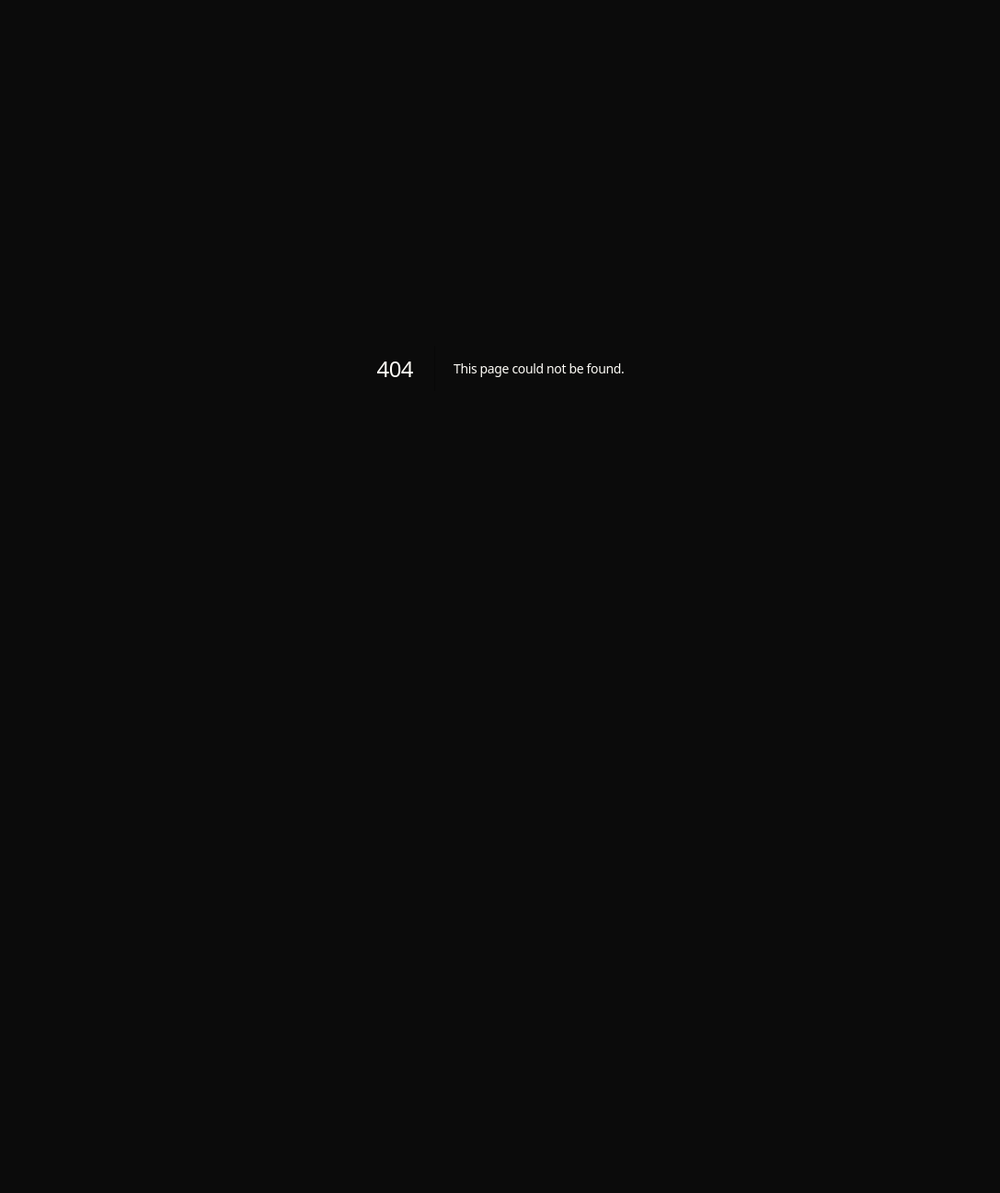
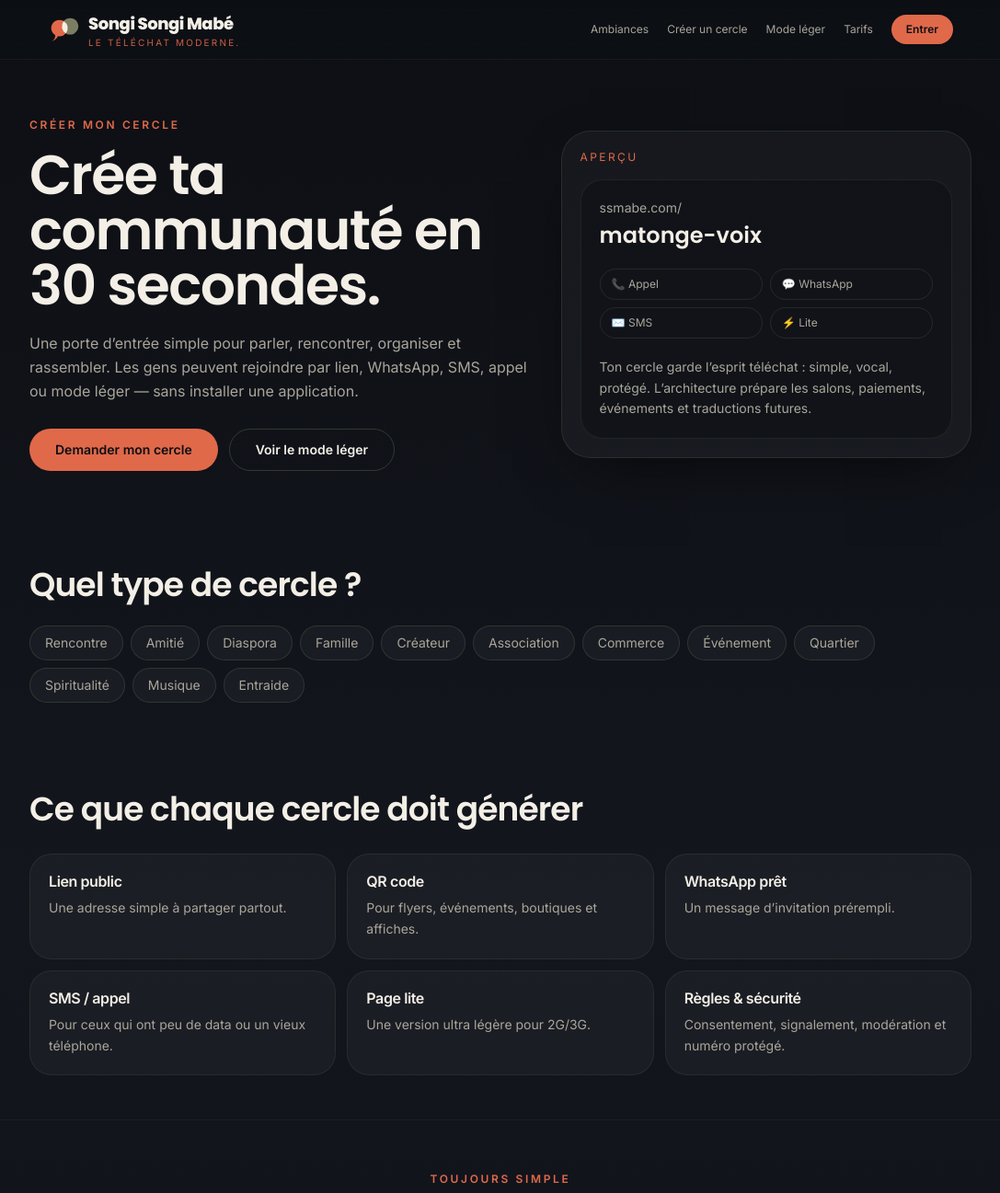
Before and after one commit to peupleaelionor/Ssmabe-, a Next.js app: page /create in a window 1280 px wide. Before the commit this address had no page. Shown: the top 1297 px of the page at 92% size, without its empty margins (96-1183 px from the left). Before the commit the page ends 800 px from the top, so only its background shows below. Built offline with nearby package versions, Linux system fonts and the light colour scheme.

Commit message:
feat: add create circle page

```diff
--- /dev/null
+++ b/src/app/create/page.tsx
@@ -0,0 +1,115 @@
+import type { Metadata } from "next";
+import Link from "next/link";
+import { Header } from "@/components/landing/Header";
+import { Footer } from "@/components/landing/Footer";
+import { ContactOptions } from "@/components/mvp/ContactOptions";
+
+export const metadata: Metadata = {
+  title: "Créer un cercle — Songi Songi Mabé",
+  description: "Crée une porte d’entrée simple pour ta communauté : lien, QR code, WhatsApp, SMS, appel et mode léger.",
+};
+
+const circleTypes = [
+  "Rencontre", "Amitié", "Diaspora", "Famille", "Créateur", "Association",
+  "Commerce", "Événement", "Quartier", "Spiritualité", "Musique", "Entraide",
+];
+
+const outputs = [
+  { title: "Lien public", text: "Une adresse simple à partager partout." },
+  { title: "QR code", text: "Pour flyers, événements, boutiques et affiches." },
+  { title: "WhatsApp prêt", text: "Un message d’invitation prérempli." },
+  { title: "SMS / appel", text: "Pour ceux qui ont peu de data ou un vieux téléphone." },
+  { title: "Page lite", text: "Une version ultra légère pour 2G/3G." },
+  { title: "Règles & sécurité", text: "Consentement, signalement, modération et numéro protégé." },
+];
+
+export default function CreateCirclePage() {
+  return (
+    <main className="min-h-screen overflow-x-hidden bg-gradient-to-b from-noir-abysse via-vert-nuit to-noir-abysse font-sans text-ivoire antialiased">
+      <Header />
+
+      <section className="px-5 pb-14 pt-28 sm:pt-32">
+        <div className="mx-auto max-w-5xl">
+          <div className="grid gap-8 lg:grid-cols-[1.1fr_0.9fr] lg:items-center">
+            <div>
+              <p className="text-xs font-semibold uppercase tracking-[0.22em] text-terra">Créer mon cercle</p>
+              <h1 className="mt-4 font-display text-[2.5rem] font-semibold leading-[1.05] text-ivoire sm:text-6xl">
+                Crée ta communauté en 30 secondes.
+              </h1>
+              <p className="mt-5 max-w-2xl text-base leading-relaxed text-gris-doux">
+                Une porte d’entrée simple pour parler, rencontrer, organiser et rassembler. Les gens peuvent rejoindre par lien, WhatsApp, SMS, appel ou mode léger — sans installer une application.
+              </p>
+              <div className="mt-7 flex flex-col gap-3 sm:flex-row">
+                <Link href="/beta?source=create-circle" className="flex min-h-11 items-center justify-center rounded-full bg-terra px-7 py-3 text-sm font-semibold text-noir-abysse transition hover:bg-terra-dark">
+                  Demander mon cercle
+                </Link>
+                <Link href="/lite" className="flex min-h-11 items-center justify-center rounded-full border border-olive/35 px-7 py-3 text-sm font-semibold text-ivoire transition hover:border-terra/60">
+                  Voir le mode léger
+                </Link>
+              </div>
+            </div>
+
+            <div className="rounded-[2rem] border border-olive/20 bg-white/[0.035] p-5 shadow-[0_24px_70px_-32px_rgba(0,0,0,0.8)]">
+              <p className="text-xs uppercase tracking-[0.2em] text-terra">Aperçu</p>
+              <div className="mt-4 rounded-3xl border border-olive/15 bg-noir-abysse/55 p-5">
+                <p className="text-sm text-gris-doux">ssmabe.com/</p>
+                <p className="mt-1 font-display text-2xl font-semibold text-ivoire">matonge-voix</p>
+                <div className="mt-5 grid grid-cols-2 gap-2 text-xs text-gris-doux">
+                  <span className="rounded-full border border-olive/20 px-3 py-2">📞 Appel</span>
+                  <span className="rounded-full border border-olive/20 px-3 py-2">💬 WhatsApp</span>
+                  <span className="rounded-full border border-olive/20 px-3 py-2">✉️ SMS</span>
+                  <span className="rounded-full border border-olive/20 px-3 py-2">⚡ Lite</span>
+                </div>
+                <p className="mt-5 text-sm leading-relaxed text-gris-doux">
+                  Ton cercle garde l’esprit téléchat : simple, vocal, protégé. L’architecture prépare les salons, paiements, événements et traductions futures.
+                </p>
+              </div>
+            </div>
+          </div>
+        </div>
+      </section>
+
+      <section className="px-5 py-12">
+        <div className="mx-auto max-w-5xl">
+          <h2 className="font-display text-2xl font-semibold text-ivoire sm:text-4xl">Quel type de cercle ?</h2>
+          <div className="mt-6 flex flex-wrap gap-2">
+            {circleTypes.map((type) => (
+              <span key={type} className="rounded-full border border-olive/25 bg-white/[0.035] px-4 py-2 text-sm text-gris-doux">
+                {type}
+              </span>
+            ))}
+          </div>
+        </div>
+      </section>
+
+      <section className="px-5 py-12">
+        <div className="mx-auto max-w-5xl">
+          <h2 className="font-display text-2xl font-semibold text-ivoire sm:text-4xl">Ce que chaque cercle doit générer</h2>
+          <div className="mt-7 grid gap-3 sm:grid-cols-2 lg:grid-cols-3">
+            {outputs.map((item) => (
+              <article key={item.title} className="rounded-3xl border border-olive/15 bg-white/[0.035] p-5">
+                <h3 className="font-semibold text-ivoire">{item.title}</h3>
+                <p className="mt-2 text-sm leading-relaxed text-gris-doux">{item.text}</p>
+              </article>
+            ))}
+          </div>
+        </div>
+      </section>
+
+      <section className="border-y border-olive/10 bg-vert-nuit/45 px-5 py-14">
+        <div className="mx-auto max-w-3xl text-center">
+          <p className="text-xs font-semibold uppercase tracking-[0.22em] text-terra">Toujours simple</p>
+          <h2 className="mt-3 font-display text-2xl font-semibold text-ivoire sm:text-4xl">
+            Devant : téléchat. Derrière : futur.
+          </h2>
+          <p className="mt-4 text-sm leading-relaxed text-gris-doux sm:text-base">
+            L’utilisateur ne voit pas une usine à gaz. Il voit seulement appeler, parler, rejoindre et partager. La plateforme prépare en silence la sécurité, les paiements, la traduction vocale et les cercles monétisables.
+          </p>
+          <ContactOptions className="mx-auto mt-8 max-w-2xl" />
+        </div>
+      </section>
+
+      <Footer />
+    </main>
+  );
+}
```
